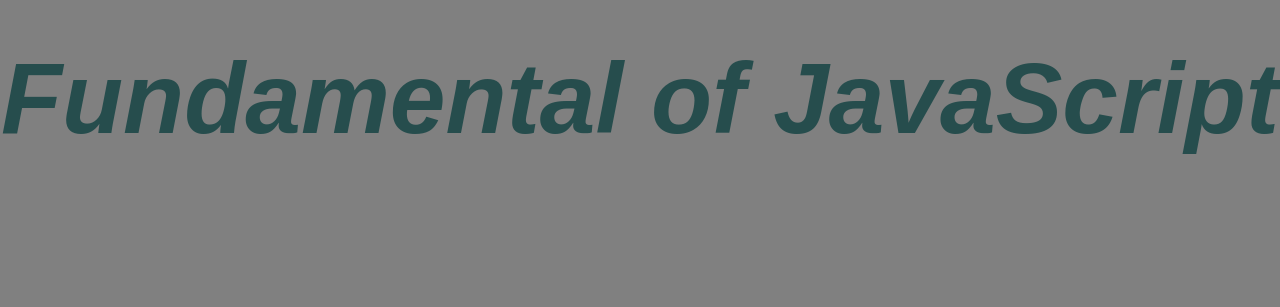
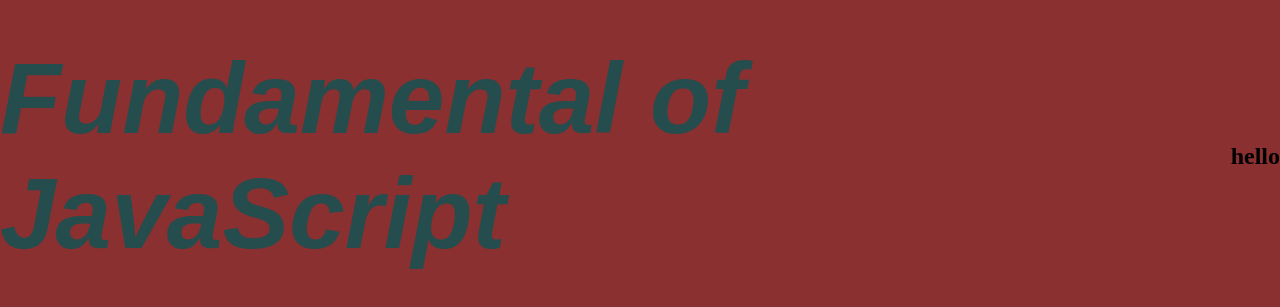
Before and after one commit to syedhaseebhamza/project-1, a plain HTML site: page index.html in a window 1280 px wide. Shown: the part 151-458 px from the top of the page. Drawn offline with Linux system fonts and the light colour scheme.

Commit message:
first commit

```diff
--- a/app.js
+++ b/app.js
@@ -502,3 +502,5 @@ const otherData = fetch("someData.json").then(function (resp) {
   });
 });
 console.log(otherData);
+
+let x = 10
--- a/index.html
+++ b/index.html
@@ -8,6 +8,7 @@
   </head>
   <body>
     <h1>Fundamental of JavaScript</h1>
+    <h2>hello</h2>
     <script src="app.js"></script>
   </body>
 </html>
--- a/style.css
+++ b/style.css
@@ -11,7 +11,8 @@ body {
   /* flex-direction: column; */
   /* gap: 2rem; */
   padding-top: 15%;
-  background-color: gray;
+
+  background-color: rgb(138, 48, 48);
 }
 h1 {
   font-size: 100px;
@@ -20,6 +21,6 @@ h1 {
   color: rgb(38, 77, 77);
 }
 
-.colorClass{
+.colorClass {
   color: rgb(157, 157, 237);
 }
```
